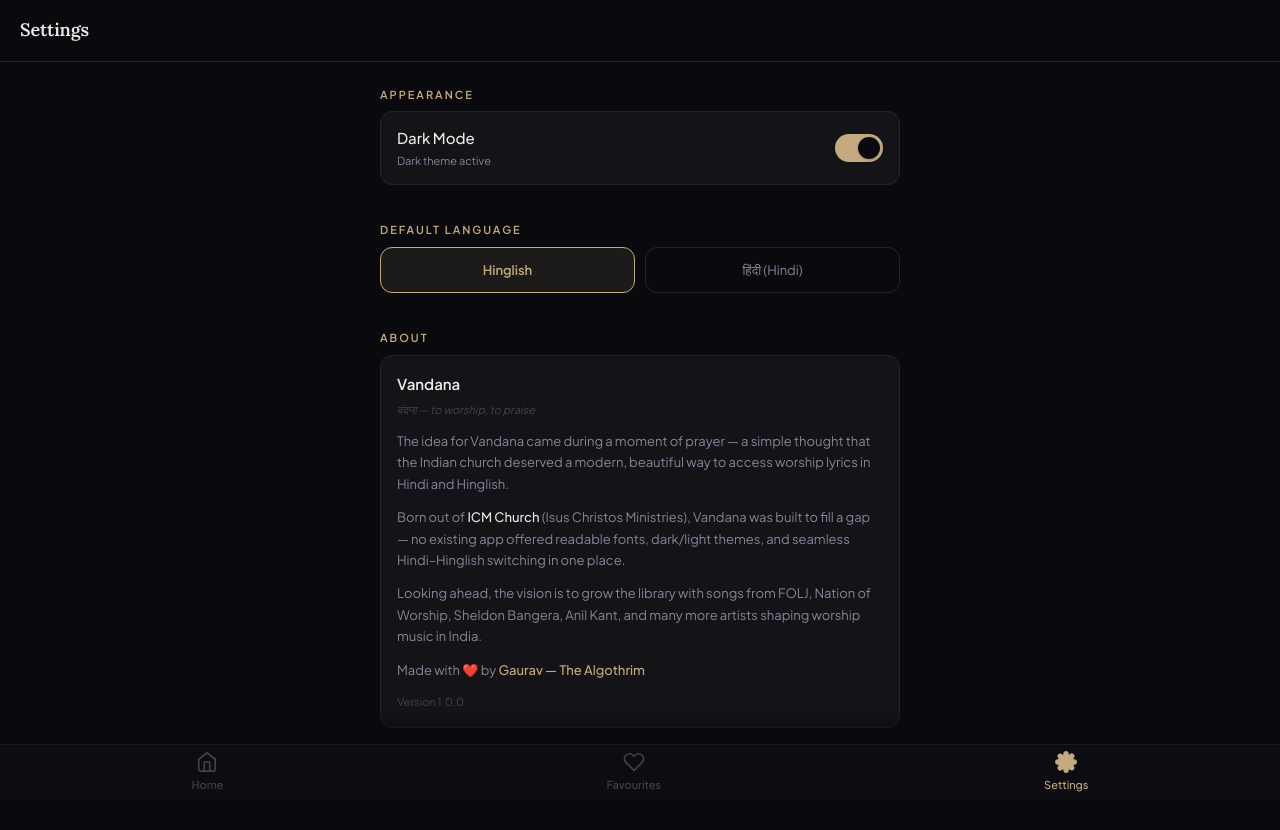
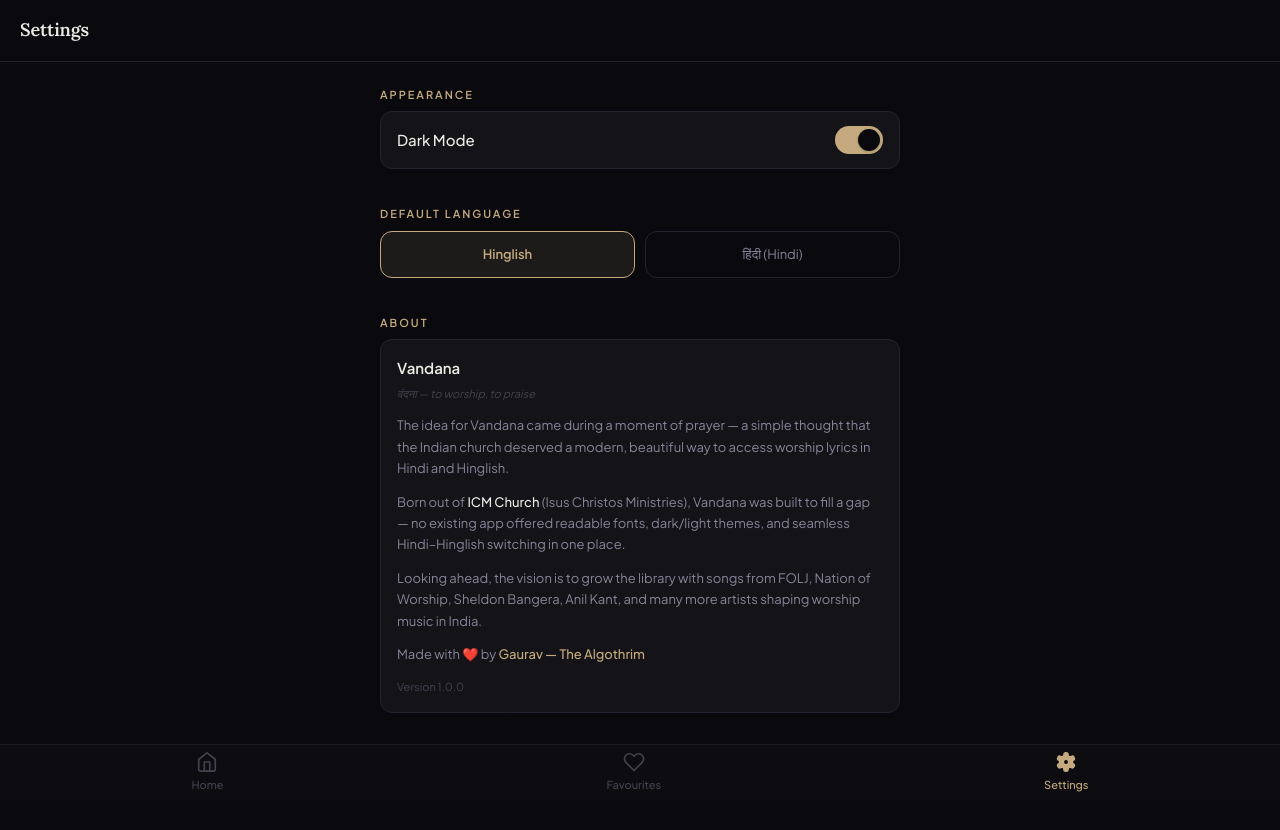
Before and after one commit to TheAlgo7/vandana-worship-app, a Next.js app: page /settings in a window 1280 px wide. Built offline with nearby package versions, Linux system fonts and the light colour scheme.

Commit message:
fix: design polish — Cathez brand font, gear icon, share toast, remove tagline & subtitle

```diff
--- a/src/app/globals.css
+++ b/src/app/globals.css
@@ -1,4 +1,13 @@
 @import "tailwindcss";
+
+/* ── Brand font ── */
+@font-face {
+  font-family: 'Cathez';
+  src: url('/styles/Cathez-0vAm4.otf') format('opentype');
+  font-weight: normal;
+  font-style: normal;
+  font-display: swap;
+}
 
 /* ───────────────────────────────────────────────
    Vandana Worship App — Sacred Noir Design System
@@ -11,6 +20,10 @@
    ══════════════════════════════════════════════ */
 
 :root {
+  /* ── Font size scale ── */
+  /* ── Brand font ── */
+  --font-brand: 'Cathez', Georgia, serif;
+
   /* ── Font size scale ── */
   --text-xs: 11px;
   --text-sm: 13px;
--- a/src/app/settings/page.tsx
+++ b/src/app/settings/page.tsx
@@ -76,15 +76,6 @@ export default function SettingsPage() {
             <div>
               <p style={{ fontSize: "var(--text-base)", fontWeight: 500 }}>
                 Dark Mode
-              </p>
-              <p
-                style={{
-                  fontSize: "var(--text-xs)",
-                  color: "var(--text-secondary)",
-                  marginTop: 2,
-                }}
-              >
-                {isDark ? "Dark theme active" : "Light theme active"}
               </p>
             </div>
             {/* pill toggle */}
--- a/src/app/song/[id]/SongView.tsx
+++ b/src/app/song/[id]/SongView.tsx
@@ -21,6 +21,7 @@ export default function SongView({ song }: { song: Song }) {
   const { toggleFavourite, isFavourite } = useFavourites();
   const fav = isFavourite(song.id);
   const [heartPop, setHeartPop] = useState(false);
+  const [showCopied, setShowCopied] = useState(false);
 
   const handleFavToggle = useCallback(() => {
     toggleFavourite(song.id);
@@ -161,12 +162,16 @@ export default function SongView({ song }: { song: Song }) {
           onClick={async () => {
             const shareData = {
               title: song.title,
-              text: `${song.title} — ${song.artist}`,
+              text: "Check out this worship song on Vandana",
               url: window.location.href,
             };
             try {
               if (navigator.share) await navigator.share(shareData);
-              else await navigator.clipboard.writeText(window.location.href);
+              else {
+                await navigator.clipboard.writeText(window.location.href);
+                setShowCopied(true);
+                setTimeout(() => setShowCopied(false), 2000);
+              }
             } catch { /* user cancelled or unsupported */ }
           }}
           aria-label="Share song"
@@ -367,6 +372,30 @@ export default function SongView({ song }: { song: Song }) {
           )}
         </div>
       )}
+
+      {/* Clipboard toast */}
+      {showCopied && (
+        <div
+          style={{
+            position: "fixed",
+            bottom: 80,
+            left: "50%",
+            transform: "translateX(-50%)",
+            background: "var(--bg-surface)",
+            color: "var(--text-primary)",
+            padding: "10px 20px",
+            borderRadius: "var(--radius-pill)",
+            fontSize: "var(--text-sm)",
+            fontWeight: 500,
+            boxShadow: "0 4px 16px rgba(0,0,0,0.4)",
+            border: "1px solid var(--border)",
+            zIndex: 100,
+            animation: "fadeUp 200ms ease",
+          }}
+        >
+          Link copied!
+        </div>
+      )}
     </div>
   );
 }
--- a/src/components/AppTitle.tsx
+++ b/src/components/AppTitle.tsx
@@ -16,7 +16,7 @@ export default function AppTitle() {
     <div style={{ display: "flex", flexDirection: "column" }}>
       <span
         style={{
-          fontFamily: isHindi ? "var(--font-devanagari)" : "var(--font-display)",
+          fontFamily: isHindi ? "var(--font-devanagari)" : "var(--font-brand)",
           fontSize: "22px",
           fontWeight: 500,
           color: "var(--accent)",
@@ -25,18 +25,6 @@ export default function AppTitle() {
       >
         {isHindi ? "वंदना" : "Vandana"}
       </span>
-      <span
-        style={{
-          fontFamily: isHindi ? "var(--font-devanagari)" : "var(--font-display)",
-          fontSize: "var(--text-sm)",
-          fontStyle: "italic",
-          color: "var(--text-secondary)",
-          marginTop: 4,
-          letterSpacing: "0.015em",
-        }}
-      >
-        {isHindi ? "अपनी भाषा में आराधना" : "Worship in your language"}
-      </span>
     </div>
   );
 }
--- a/src/components/BottomNav.tsx
+++ b/src/components/BottomNav.tsx
@@ -107,22 +107,14 @@ export default function BottomNav() {
             width="22"
             height="22"
             viewBox="0 0 24 24"
-            fill="none"
+            fill={isSettings ? "currentColor" : "none"}
             stroke="currentColor"
             strokeWidth="1.8"
             strokeLinecap="round"
             strokeLinejoin="round"
           >
-            <circle
-              cx="12"
-              cy="12"
-              r="3"
-              fill={isSettings ? "var(--bg-base)" : "none"}
-            />
-            <path
-              d="M19.4 15a1.65 1.65 0 00.33 1.82l.06.06a2 2 0 010 2.83 2 2 0 01-2.83 0l-.06-.06a1.65 1.65 0 00-1.82-.33 1.65 1.65 0 00-1 1.51V21a2 2 0 01-4 0v-.09A1.65 1.65 0 009 19.4a1.65 1.65 0 00-1.82.33l-.06.06a2 2 0 01-2.83-2.83l.06-.06A1.65 1.65 0 004.68 15a1.65 1.65 0 00-1.51-1H3a2 2 0 010-4h.09A1.65 1.65 0 004.6 9a1.65 1.65 0 00-.33-1.82l-.06-.06a2 2 0 012.83-2.83l.06.06A1.65 1.65 0 009 4.68a1.65 1.65 0 001-1.51V3a2 2 0 014 0v.09a1.65 1.65 0 001 1.51 1.65 1.65 0 001.82-.33l.06-.06a2 2 0 012.83 2.83l-.06.06A1.65 1.65 0 0019.4 9a1.65 1.65 0 001.51 1H21a2 2 0 010 4h-.09a1.65 1.65 0 00-1.51 1z"
-              fill={isSettings ? "currentColor" : "none"}
-            />
+            <path d="M12.22 2h-.44a2 2 0 00-2 2v.18a2 2 0 01-1 1.73l-.43.25a2 2 0 01-2 0l-.15-.08a2 2 0 00-2.73.73l-.22.38a2 2 0 00.73 2.73l.15.1a2 2 0 011 1.72v.51a2 2 0 01-1 1.74l-.15.09a2 2 0 00-.73 2.73l.22.38a2 2 0 002.73.73l.15-.08a2 2 0 012 0l.43.25a2 2 0 011 1.73V20a2 2 0 002 2h.44a2 2 0 002-2v-.18a2 2 0 011-1.73l.43-.25a2 2 0 012 0l.15.08a2 2 0 002.73-.73l.22-.39a2 2 0 00-.73-2.73l-.15-.08a2 2 0 01-1-1.74v-.5a2 2 0 011-1.74l.15-.09a2 2 0 00.73-2.73l-.22-.38a2 2 0 00-2.73-.73l-.15.08a2 2 0 01-2 0l-.43-.25a2 2 0 01-1-1.73V4a2 2 0 00-2-2z" />
+            <circle cx="12" cy="12" r="3" fill={isSettings ? "var(--bg-base)" : "none"} stroke="currentColor" />
           </svg>
           Settings
         </Link>
```
